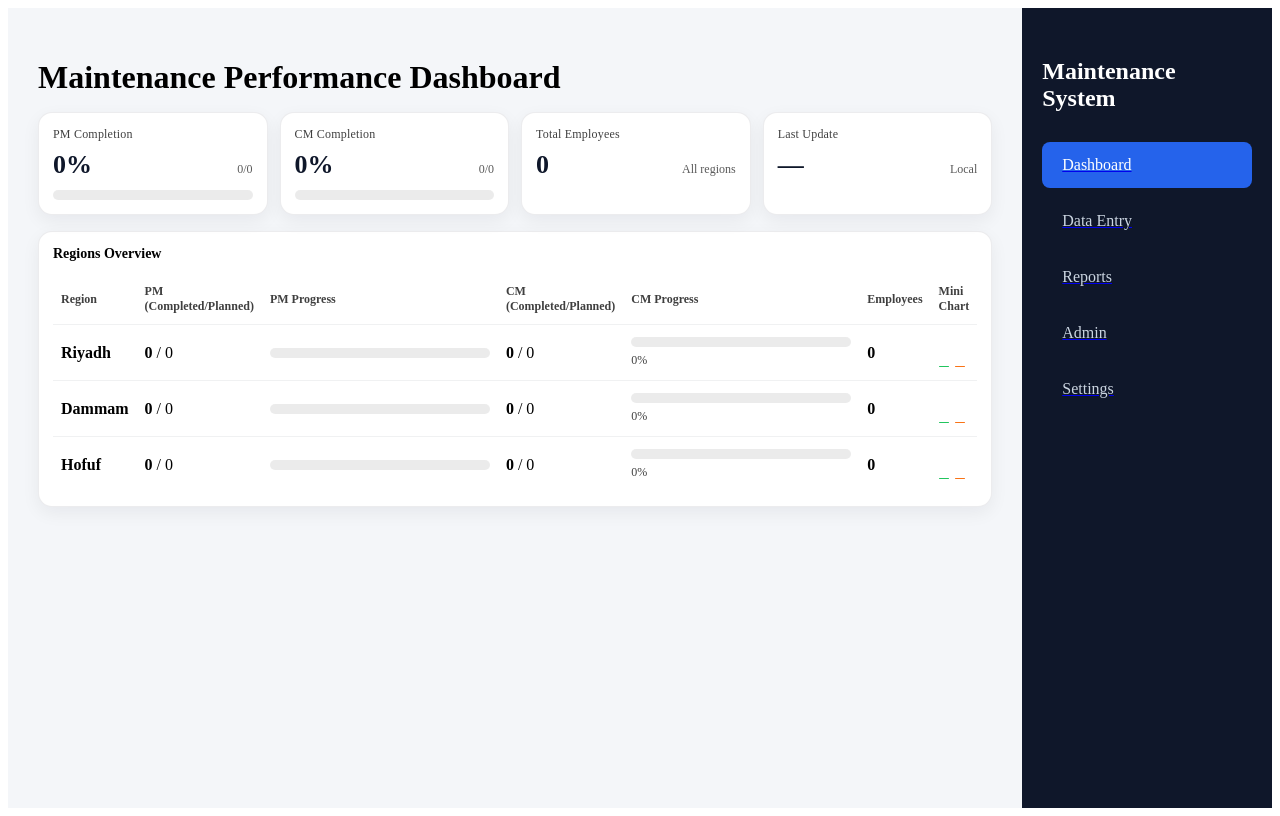
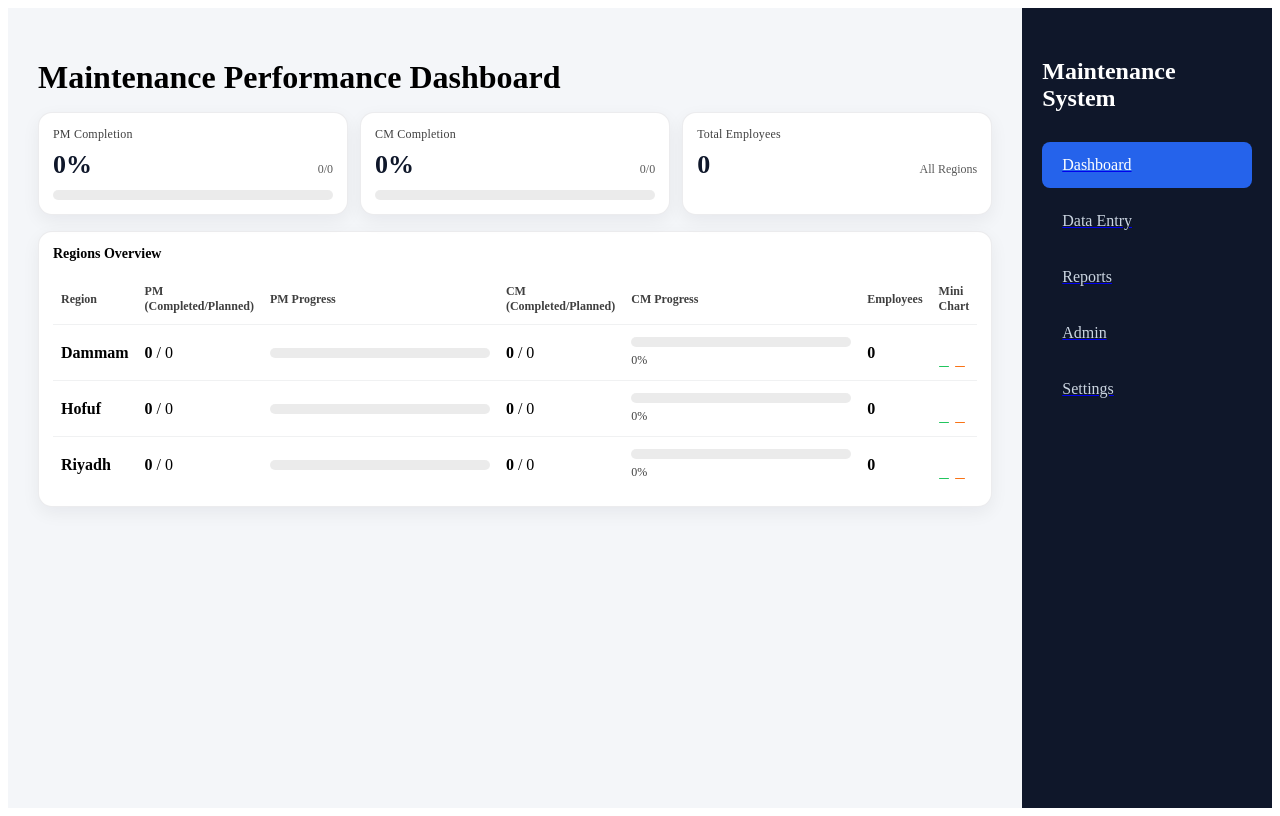
Before and after one commit to TROOP93/maintenance-kpi-dashboard, a Next.js app: page / in a window 1280 px wide. Built offline with nearby package versions, Linux system fonts and the light colour scheme.

Commit message:
Refactor data loading and state management

```diff
--- a/pages/index.js
+++ b/pages/index.js
@@ -2,31 +2,48 @@ import { useEffect, useMemo, useState } from "react";
 import Layout from "../components/Layout";
 import KpiCard from "../components/KpiCard";
 import RegionTable from "../components/RegionTable";
-import { loadData } from "../lib/storage";
 
-const DEFAULT_DATA = {
-  lastUpdated: null,
-  regions: {
-    Riyadh: { pm: { planned: 0, completed: 0 }, cm: { planned: 0, completed: 0 }, employees: [] },
-    Dammam: { pm: { planned: 0, completed: 0 }, cm: { planned: 0, completed: 0 }, employees: [] },
-    Hofuf: { pm: { planned: 0, completed: 0 }, cm: { planned: 0, completed: 0 }, employees: [] },
+const REGIONS = ["Dammam", "Hofuf", "Riyadh"];
+
+export default function Home() {
+  const [regionsData, setRegionsData] = useState({});
+
+  const loadAllRegions = () => {
+    const all = {};
+
+    REGIONS.forEach((region) => {
+      const raw = localStorage.getItem(`kpi:${region}`);
+      if (raw) {
+        const d = JSON.parse(raw);
+
+        all[region] = {
+          pm: {
+            planned: d.pmPlanned || 0,
+            completed: d.pmCompleted || 0,
           },
+          cm: {
+            planned: d.cmPlanned || 0,
+            completed: d.cmCompleted || 0,
+          },
+          employees: d.staff || [],
+        };
+      } else {
+        all[region] = {
+          pm: { planned: 0, completed: 0 },
+          cm: { planned: 0, completed: 0 },
+          employees: [],
+        };
+      }
+    });
+
+    setRegionsData(all);
   };
 
-export default function Home() {
-  const [data, setData] = useState(DEFAULT_DATA);
+  useEffect(() => {
+    loadAllRegions();
 
-  useEffect(() => {
-  const load = () => {
-    const saved = loadData();
-    if (saved && saved.regions) setData(saved);
-  };
+    const onUpdate = () => loadAllRegions();
 
-  // أول تحميل
-  load();
-
-  // تحديث تلقائي إذا تغيرت البيانات
-  const onUpdate = () => load();
     window.addEventListener("kpi-data-updated", onUpdate);
     window.addEventListener("storage", onUpdate);
 
@@ -37,47 +54,68 @@ export default function Home() {
   }, []);
 
   const summary = useMemo(() => {
-    const regions = data?.regions || {};
-    const names = Object.keys(regions);
+    let pmPlanned = 0;
+    let pmCompleted = 0;
+    let cmPlanned = 0;
+    let cmCompleted = 0;
+    let totalEmployees = 0;
 
-    let pmPlanned = 0,
-      pmCompleted = 0,
-      cmPlanned = 0,
-      cmCompleted = 0,
-      totalEmployees = 0;
-
-    for (const r of names) {
-      const item = regions[r] || {};
-      pmPlanned += Number(item?.pm?.planned || 0);
-      pmCompleted += Number(item?.pm?.completed || 0);
-      cmPlanned += Number(item?.cm?.planned || 0);
-      cmCompleted += Number(item?.cm?.completed || 0);
-      totalEmployees += (item?.employees || []).length;
-    }
+    Object.values(regionsData).forEach((r) => {
+      pmPlanned += Number(r?.pm?.planned || 0);
+      pmCompleted += Number(r?.pm?.completed || 0);
+      cmPlanned += Number(r?.cm?.planned || 0);
+      cmCompleted += Number(r?.cm?.completed || 0);
+      totalEmployees += (r?.employees || []).length;
+    });
 
     const pmPct = pmPlanned ? Math.round((pmCompleted / pmPlanned) * 100) : 0;
     const cmPct = cmPlanned ? Math.round((cmCompleted / cmPlanned) * 100) : 0;
 
-    return { pmPlanned, pmCompleted, cmPlanned, cmCompleted, pmPct, cmPct, totalEmployees };
-  }, [data]);
+    return {
+      pmPlanned,
+      pmCompleted,
+      cmPlanned,
+      cmCompleted,
+      pmPct,
+      cmPct,
+      totalEmployees,
+    };
+  }, [regionsData]);
 
   return (
     <Layout>
       <h1 style={{ marginBottom: 16 }}>Maintenance Performance Dashboard</h1>
 
-   <div style={{ display: "grid", gridTemplateColumns: "repeat(4, minmax(180px, 1fr))", gap: 12, marginBottom: 16 }}>
-  <KpiCard title="PM Completion" value={`${summary.pmPct}%`} subtitle={`${summary.pmCompleted}/${summary.pmPlanned}`} pct={summary.pmPct} />
-  <KpiCard title="CM Completion" value={`${summary.cmPct}%`} subtitle={`${summary.cmCompleted}/${summary.cmPlanned}`} pct={summary.cmPct} />
-  <KpiCard title="Total Employees" value={`${summary.totalEmployees}`} subtitle="All regions" />
-  <KpiCard title="Last Update" value={data?.lastUpdated ? new Date(data.lastUpdated).toLocaleString() : "—"} subtitle="Local" />
+      <div
+        style={{
+          display: "grid",
+          gridTemplateColumns: "repeat(auto-fit, minmax(200px, 1fr))",
+          gap: 12,
+          marginBottom: 16,
+        }}
+      >
+        <KpiCard
+          title="PM Completion"
+          value={`${summary.pmPct}%`}
+          subtitle={`${summary.pmCompleted}/${summary.pmPlanned}`}
+          pct={summary.pmPct}
+        />
+
+        <KpiCard
+          title="CM Completion"
+          value={`${summary.cmPct}%`}
+          subtitle={`${summary.cmCompleted}/${summary.cmPlanned}`}
+          pct={summary.cmPct}
+        />
+
+        <KpiCard
+          title="Total Employees"
+          value={`${summary.totalEmployees}`}
+          subtitle="All Regions"
+        />
       </div>
 
-      <RegionTable regions={data?.regions || {}} />
+      <RegionTable regions={regionsData} />
     </Layout>
   );
 }
-
-// ✅ SSR: prevents prerender/build crash
-export async function getServerSideProps() {
-  return { props: {} };
-}
```
Lines whose indentation alone changed are shown as unchanged.
